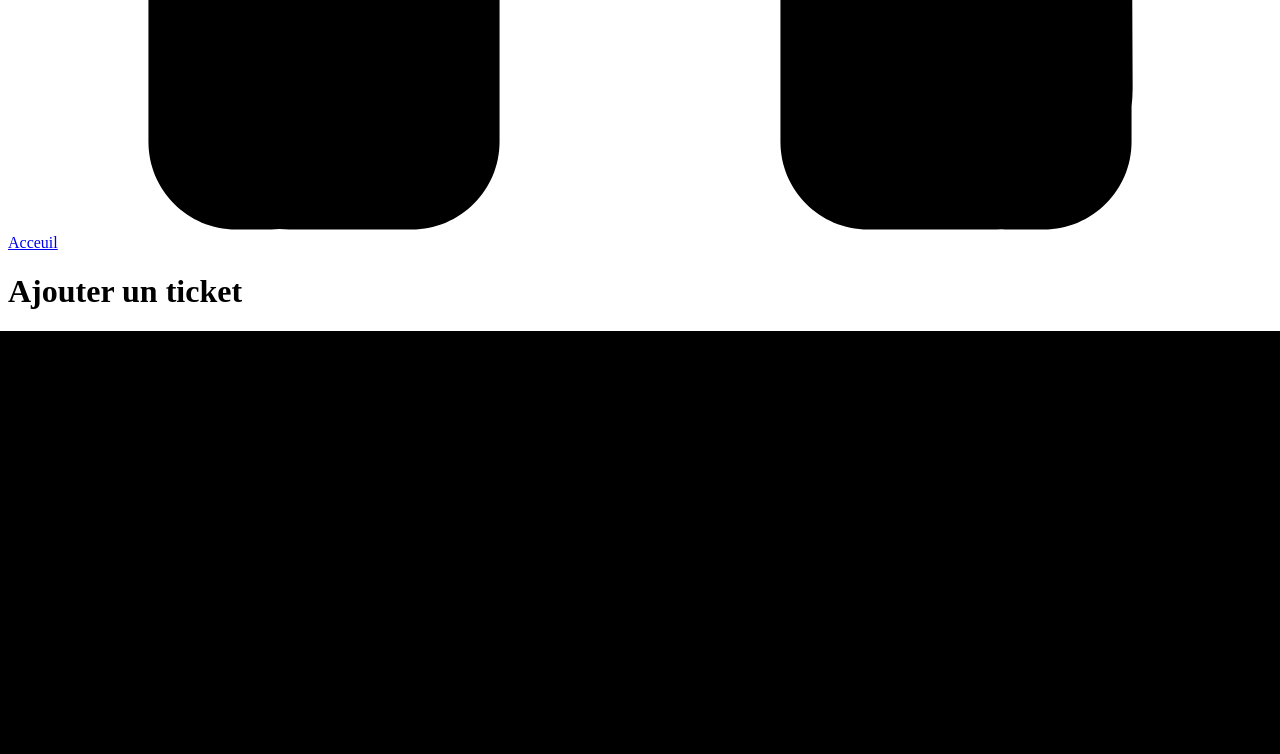
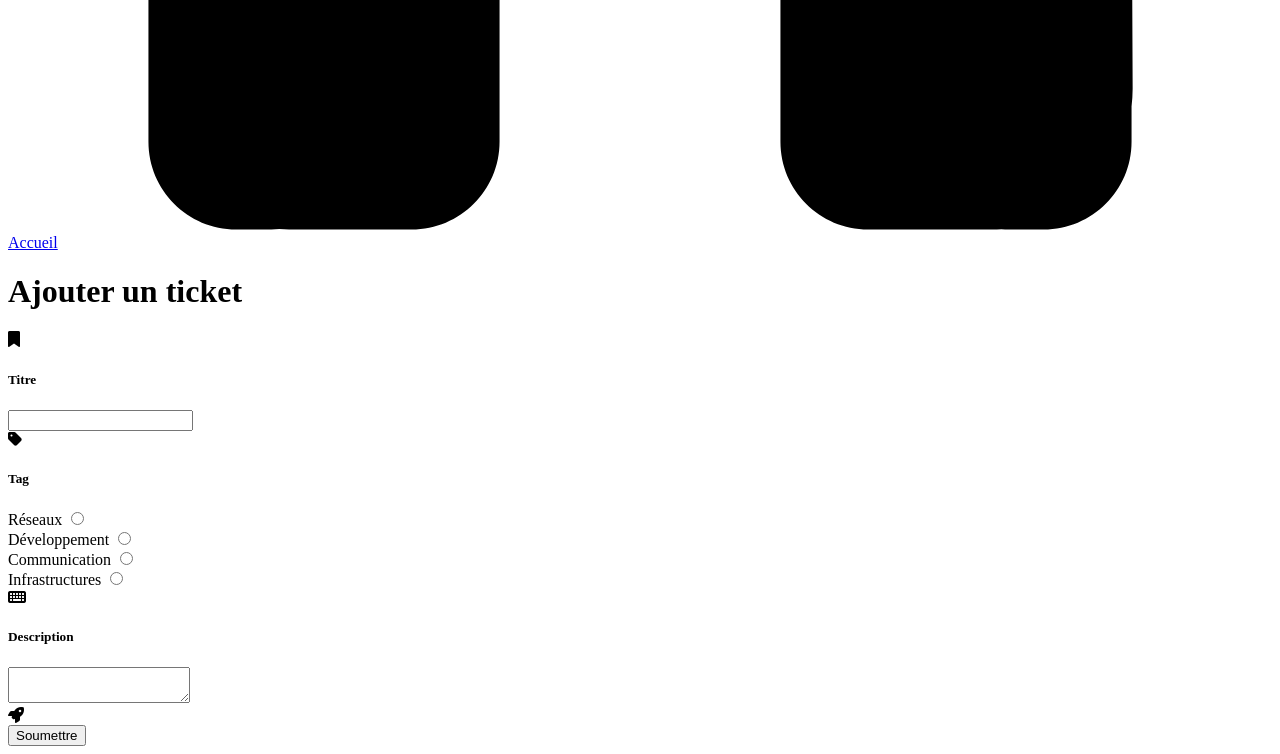
Before and after one commit to dewaillyg/BugTracker, a PHP site: page /pages/tester.php in a window 1280 px wide. Shown: the part 902-1656 px from the top of the page. Before the commit the page ends 1233 px from the top, so only its background shows below. Run offline with PHP 8.4, Linux system fonts and the light colour scheme; a user stored in the database is signed in; some libraries are stand-ins or nearby versions.

Commit message:
add tester form.

```diff
--- a/scripts/php/pages/tester.php
+++ b/scripts/php/pages/tester.php
@@ -26,12 +26,63 @@ if (!isset($_SESSION['id'])) {
                 <svg xmlns="http://www.w3.org/2000/svg" viewBox="0 0 576 512"><!--! Font Awesome Pro 6.4.0 by @fontawesome - https://fontawesome.com License - https://fontawesome.com/license (Commercial License) Copyright 2023 Fonticons, Inc. --><path d="M575.8 255.5c0 18-15 32.1-32 32.1h-32l.7 160.2c0 2.7-.2 5.4-.5 8.1V472c0 22.1-17.9 40-40 40H456c-1.1 0-2.2 0-3.3-.1c-1.4 .1-2.8 .1-4.2 .1H416 392c-22.1 0-40-17.9-40-40V448 384c0-17.7-14.3-32-32-32H256c-17.7 0-32 14.3-32 32v64 24c0 22.1-17.9 40-40 40H160 128.1c-1.5 0-3-.1-4.5-.2c-1.2 .1-2.4 .2-3.6 .2H104c-22.1 0-40-17.9-40-40V360c0-.9 0-1.9 .1-2.8V287.6H32c-18 0-32-14-32-32.1c0-9 3-17 10-24L266.4 8c7-7 15-8 22-8s15 2 21 7L564.8 231.5c8 7 12 15 11 24z"/></svg>
             </div>
             <div>
-                <a href="../../../sae203.php">Acceuil</a>
+                <a href="../../../sae203.php">Accueil</a>
             </div>
         </nav>
     </header>
     <main>
         <h1>Ajouter un ticket</h1>
+        <form action="../config/addTickets.php" method="GET">
+            <div class="input-div one">
+                <div class="i">
+                    <i class="fas fa-bookmark"></i>
+                </div>
+                <div class="div">
+                    <h5>Titre</h5>
+                    <input type="text" name="title" id="title"/>
+                </div>
+            </div>
+            <div class="input-div two">
+                <div class="i">
+                    <i class="fas fa-tag"></i>
+                </div>
+                <div class="div">
+                    <h5>Tag</h5>
+                    <div class="divTag">
+                        <label for="network">Réseaux</label>
+                        <input type="radio" name="tag" id="network">
+                    </div>
+                    <div class="divTag">
+                        <label for="dev">Développement</label>
+                        <input type="radio" name="tag" id="dev">
+                    </div>
+                    <div class="divTag">
+                        <label for="com">Communication</label>
+                        <input type="radio" name="tag" id="com">
+                    </div>
+                    <div class="divTag">
+                        <label for="infrastructure">Infrastructures</label>
+                        <input type="radio" name="tag" id="infrastructure">
+                    </div>
+                </div>
+            </div>
+            <div class="input-div three">
+                <div class="i">
+                        <i class="fas fa-keyboard"></i>
+                    </div>
+                    <div class="div">
+                        <h5>Description</h5>
+                        <textarea name="description" id="description"></textarea>
+                    </div>
+                </div>
+            </div>
+            <div class="submit">
+                <div class="i">
+                    <i class="fas fa-rocket"></i>
+                </div>
+                <input type="submit" value="Soumettre"/>
+            </div>
+        </form>
     </main>
 </body>
 </html>
```
Also changed, not shown: scripts/php/config/addTickets.php (+12 -1 lines).
